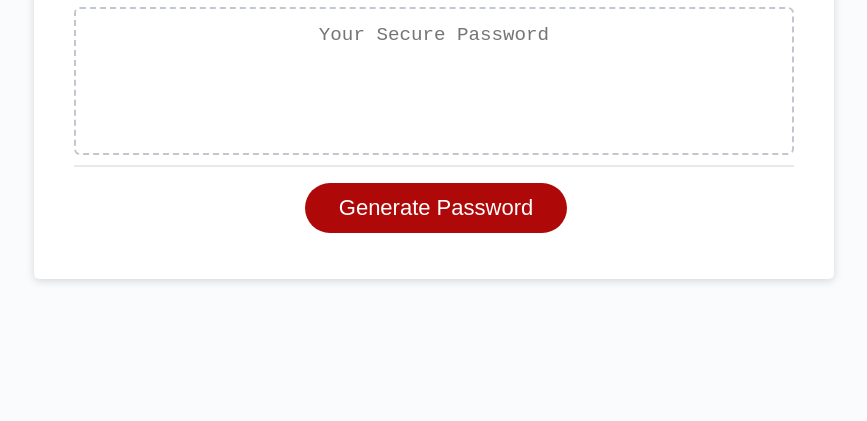
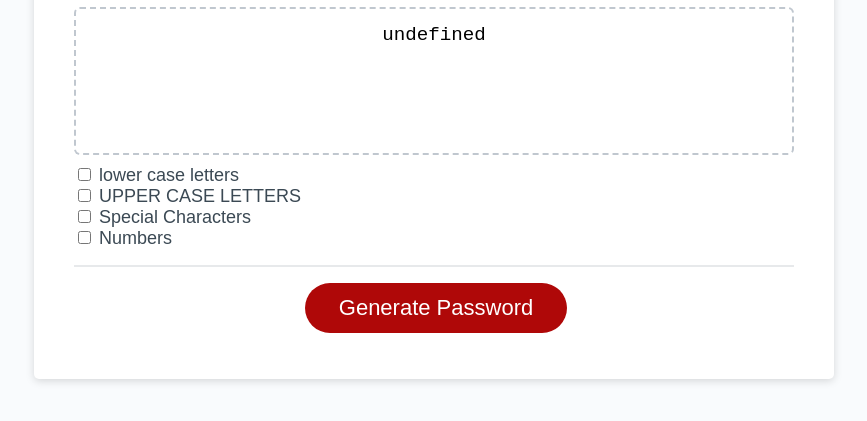
Before and after one commit to greenwoodtrevon/trevon-challenge-3, a plain HTML site: page Develop/index.html in a window 1280 px wide. Both pictures are taken after a click on the button "Generate Password". Shown: the part 241-662 px from the top of the page, without its empty margins (206-1073 px from the left). Drawn offline with Linux system fonts and the light colour scheme.

Commit message:
added checkboxes for lowercase, uppercase, numbers, and special characters as options

```diff
--- a/Develop/index.html
+++ b/Develop/index.html
@@ -24,6 +24,16 @@
             aria-label="Generated Password"
           ></textarea>
         </div>
+        <div class="card-body" id="options">
+          <input type="checkbox" id="lower-option" name="lowers" value="lower-case">
+          <label for="lower-option"> lower case letters</label><br>
+          <input type="checkbox" id="upper-option" name="uppers" value="upper-case">
+          <label for="upper-option"> UPPER CASE LETTERS</label><br>
+          <input type="checkbox" id="spec-option" name="specials" value="special-chars">
+          <label for="spec-option"> Special Characters</label><br>
+          <input type="checkbox" id="num-option" name="numbers" value="numbers">
+          <label for="num-option"> Numbers</label><br>
+        </div>
         <div class="card-footer">
           <button id="generate" class="btn">Generate Password</button>
         </div>
--- a/Develop/script.js
+++ b/Develop/script.js
@@ -1,5 +1,16 @@
-// Assignment code here
+// Assignment code
+var letters = ['a', 'b', 'c', 'd', 'e', 'f', 'g', 'h', 'i', 'j', 'k', 'l', 'm', 'n', 'o', 'p', 'q', 'r', 's', 't', 'u', 'v', 'w', 'x', 'y', 'z'];
+var bigLetters = ['A', 'B', 'C', 'D', 'E', 'F', 'G', 'H', 'I', 'J', 'K', 'L', 'M', 'N', 'O', 'P', 'Q', 'R', 'S', 'T', 'U', 'V', 'W', 'X', 'Y', 'Z'];
+var specCharacters = [" ", '!', '"', '#', '$', '%', '&', "'", '(', ')', '*', '+', ',', '-', '.', '/', ':', ';', '<', '>', '=', '?', '@', '[', ']', '^', '_', '`', '{', '}', '|', '~'];
+var numbers = ['0', '1', '2', '3', '4', '5', '6', '7', '8', '9'];
+var options = [];
 
+generatePassword = function() {
+  var lowercheck = document.getElementById("lower-option");
+  if (lowercheck.checked == true) {
+
+  }
+};
 
 // Get references to the #generate element
 var generateBtn = document.querySelector("#generate");
```
